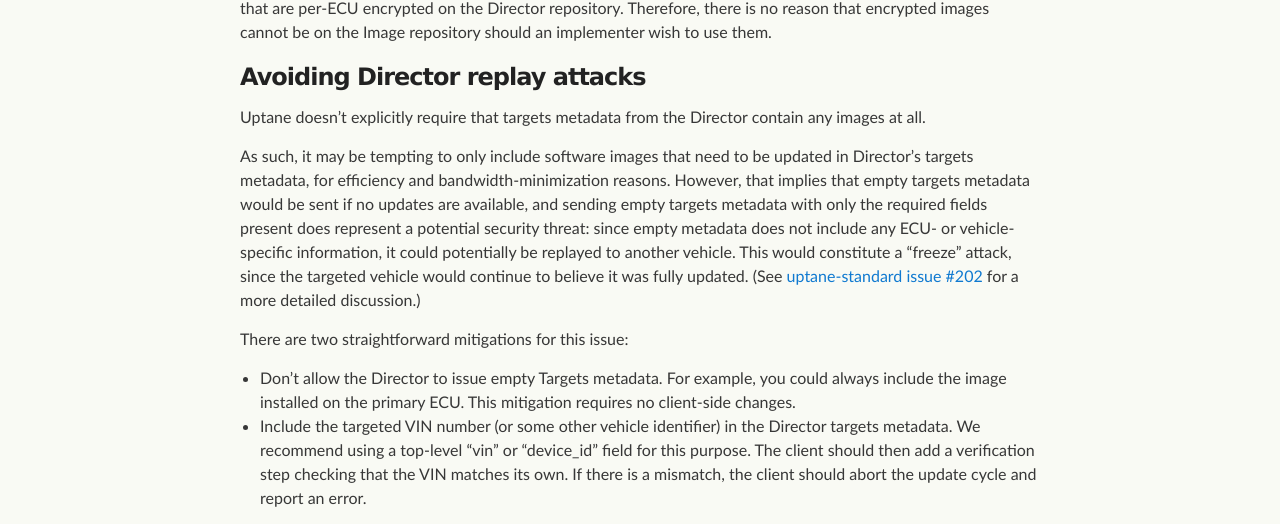
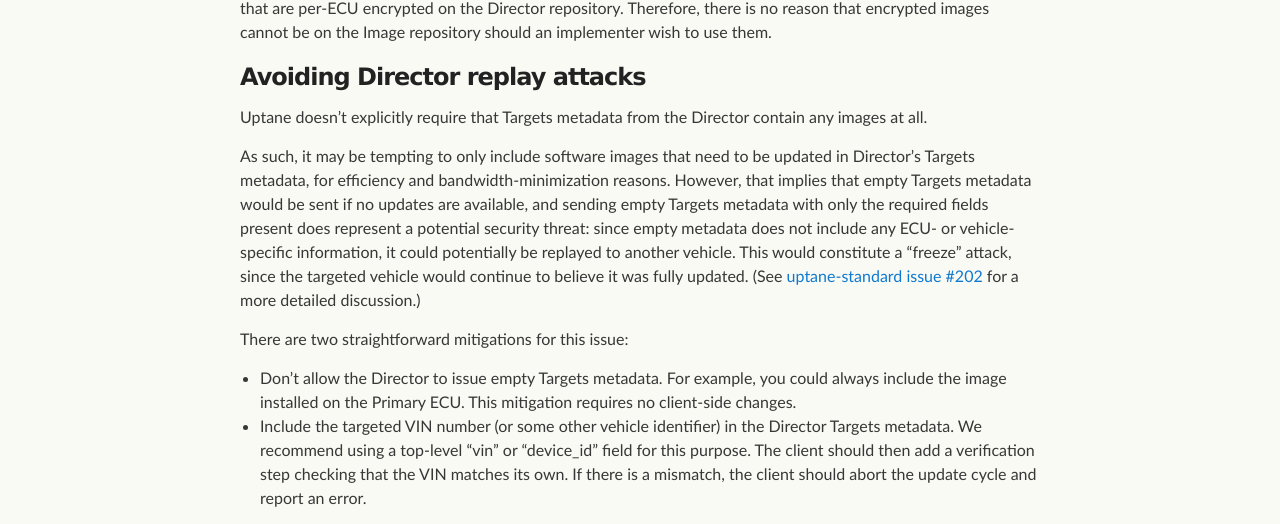
Before and after one commit to uptane/deployment-considerations, a Jekyll site: the page built from security_considerations.md, in a window 1280 px wide and 900 px high, scrolled down 5578 px. Shown: the part 153-677 px from the top of the window. Built offline with Jekyll 4.4.1, drawn with Linux system fonts in a browser that asks for light colours; our own code applies the rules of GitHub Pages for plain Markdown files.

Commit message:
Apply suggestions from code review
Co-authored-by: Patti Vacek <patrickvacek@gmail.com>

```diff
--- a/security_considerations.md
+++ b/security_considerations.md
@@ -120,13 +120,13 @@ Images stored on the Image repository may have previously been encrypted or not,
 
 ### Avoiding Director replay attacks
 
-Uptane doesn't explicitly require that targets metadata from the Director contain any images at all.
+Uptane doesn't explicitly require that Targets metadata from the Director contain any images at all.
 
-As such, it may be tempting to only include software images that need to be updated in Director's targets metadata, for efficiency and bandwidth-minimization reasons. However, that implies that empty targets metadata would be sent if no updates are available, and sending empty targets metadata with only the required fields present does represent a potential security threat: since empty metadata does not include any ECU- or vehicle-specific information, it could potentially be replayed to another vehicle. This would constitute a "freeze" attack, since the targeted vehicle would continue to believe it was fully updated. (See [uptane-standard issue #202](https://github.com/uptane/uptane-standard/issues/202) for a more detailed discussion.)
+As such, it may be tempting to only include software images that need to be updated in Director's Targets metadata, for efficiency and bandwidth-minimization reasons. However, that implies that empty Targets metadata would be sent if no updates are available, and sending empty Targets metadata with only the required fields present does represent a potential security threat: since empty metadata does not include any ECU- or vehicle-specific information, it could potentially be replayed to another vehicle. This would constitute a "freeze" attack, since the targeted vehicle would continue to believe it was fully updated. (See [uptane-standard issue #202](https://github.com/uptane/uptane-standard/issues/202) for a more detailed discussion.)
 
 There are two straightforward mitigations for this issue:
 
-* Don't allow the Director to issue empty Targets metadata. For example, you could always include the image installed on the primary ECU. This mitigation requires no client-side changes.
-* Include the targeted VIN number (or some other vehicle identifier) in the Director targets metadata. We recommend using a top-level "vin" or "device_id" field for this purpose. The client should then add a verification step checking that the VIN matches its own. If there is a mismatch, the client should abort the update cycle and report an error.
+* Don't allow the Director to issue empty Targets metadata. For example, you could always include the image installed on the Primary ECU. This mitigation requires no client-side changes.
+* Include the targeted VIN number (or some other vehicle identifier) in the Director Targets metadata. We recommend using a top-level "vin" or "device_id" field for this purpose. The client should then add a verification step checking that the VIN matches its own. If there is a mismatch, the client should abort the update cycle and report an error.
 
 The latter mitigation will likely be included as a requirement in a future release of the Uptane standard.
```
